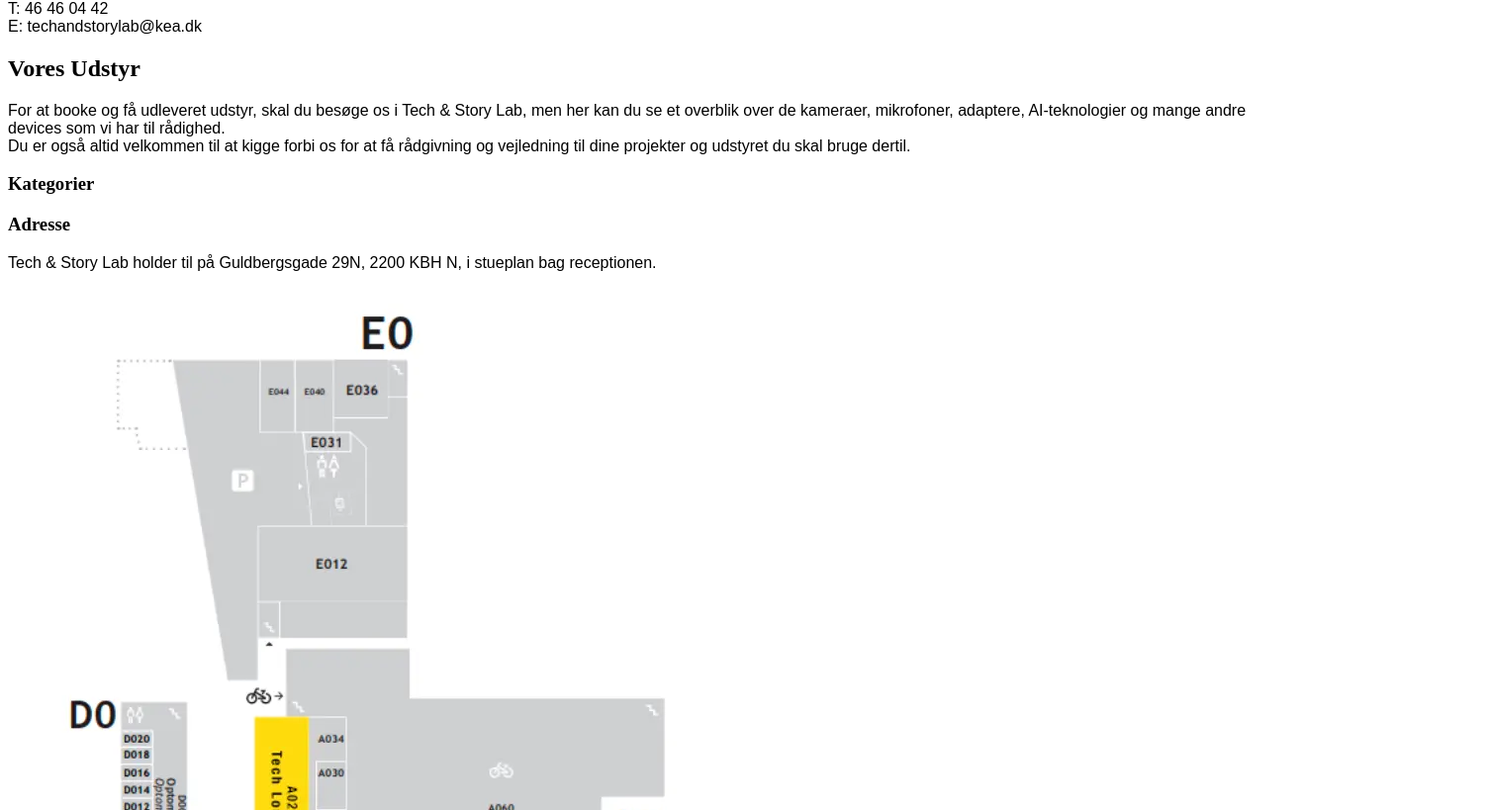
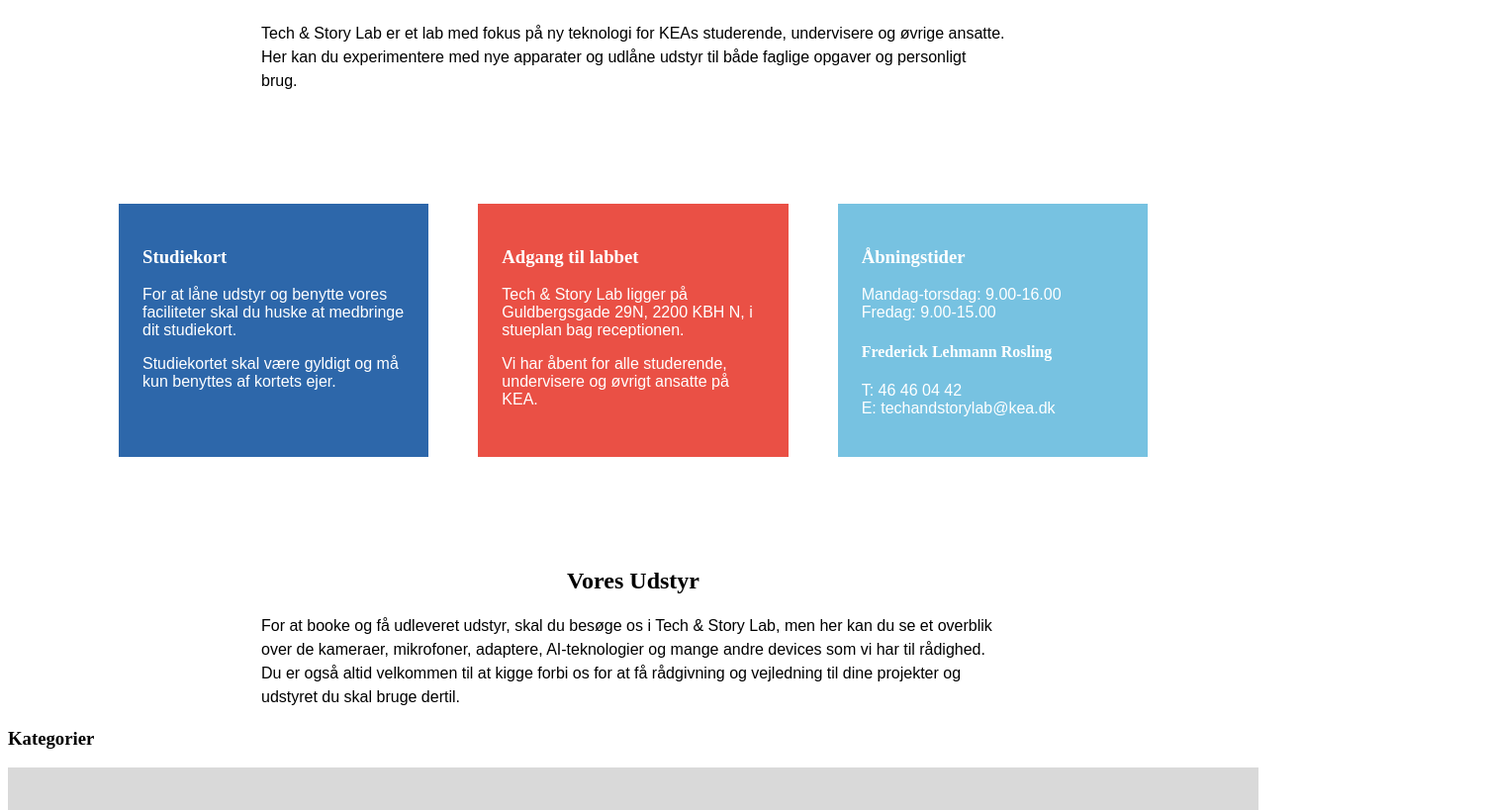
Before and after one commit to T-ST-8/T-ST-8, a plain HTML site: page index.html in a window 1280 px wide. Shown: the part 492-1311 px from the top of the page at 99% size, 1506 px wide, since content can reach past the window. Drawn offline with Linux system fonts and the light colour scheme; no server answers.

Commit message:
css index

```diff
--- a/index.html
+++ b/index.html
@@ -15,34 +15,38 @@
         search bar
     </header>
     <main>
-        <img src="" alt="">
+        <img src="imgs/header.webp" alt="">
         <h1>Tech & Story Lab</h1>
-        <p>Tech & Story Lab er et lab med fokus på ny teknologi for KEAs studerende, undervisere og øvrige ansatte.
+        <p class="tekst">Tech & Story Lab er et lab med fokus på ny teknologi for KEAs studerende, undervisere og øvrige
+            ansatte.
             Her kan du experimentere med nye apparater og udlåne udstyr til både faglige opgaver og personligt brug.
         </p>
         <div class="infobokse">
-            <div>
-                <h4>Studiekort</h4>
-                <p>For at låne udstyr og benytte vores faciliteter skal du huske at medbringe dit studiekort. <br>
+            <div class="studiekort">
+                <h3>Studiekort</h3>
+                <p>For at låne udstyr og benytte vores faciliteter skal du huske at medbringe dit studiekort. </p>
+                <p>
                     Studiekortet skal være gyldigt og må kun benyttes af kortets ejer.</p>
             </div>
-            <div>
-                <h4>Adgang til labbet</h4>
-                <p>Tech & Story Lab ligger på Guldbergsgade 29N, 2200 KBH N, i stueplan bag receptionen. <br>
+            <div class="adgang">
+                <h3>Adgang til labbet</h3>
+                <p>Tech & Story Lab ligger på Guldbergsgade 29N, 2200 KBH N, i stueplan bag receptionen. </p>
+                <p>
                     Vi har åbent for alle studerende, undervisere og øvrigt ansatte på KEA.</p>
             </div>
-            <div>
-                <h4>Åbningstider</h4>
+            <div class="abningstider">
+                <h3>Åbningstider</h3>
                 <p>Mandag-torsdag: 9.00-16.00 <br>
 
                     Fredag: 9.00-15.00</p>
-                <h5>Frederick Lehmann Rosling</h5>
+                <h4>Frederick Lehmann Rosling</h4>
                 <p>T: 46 46 04 42 <br>
                     E: techandstorylab@kea.dk</p>
             </div>
         </div>
         <h2>Vores Udstyr</h2>
-        <p>For at booke og få udleveret udstyr, skal du besøge os i Tech & Story Lab, men her kan du se et overblik over
+        <p class="tekst">For at booke og få udleveret udstyr, skal du besøge os i Tech & Story Lab, men her kan du se et
+            overblik over
             de
             kameraer, mikrofoner, adaptere, AI-teknologier og mange andre devices som vi har til rådighed. <br>
             Du er også altid velkommen til at kigge forbi os for at få rådgivning og vejledning til dine projekter og
@@ -51,13 +55,13 @@
         <h3>Kategorier</h3>
         <section class="kategori_grid">
             <template>
-                <h3></h3>
-                <img src="" alt="">
+                <h3>FOTO/VIDEO</h3>
+                <img src="imgs/frederick.webp" alt="">
                 <a href="produktliste.html">Se udstyr og ledighed</a>
             </template>
         </section>
         <section class="info">
-            <div>
+            <div class="adresse">
                 <h3>Adresse</h3>
                 <p>Tech & Story Lab holder til på Guldbergsgade 29N, 2200 KBH N, i stueplan bag receptionen.</p>
                 <img src="imgs/map.webp" alt="Kort over Tech & Story Labs lokation på KEA">
@@ -67,7 +71,7 @@
                 <img src="imgs/video.webp" alt="Preview of video">
             </div>
         </section>
-        <h3>Kontakt</h3>
+        <h2>Kontakt</h2>
         <div class="kontakt">
             <div>
                 <img src="imgs/frederick.webp" alt="Frederick Lehmann Rosling">
@@ -85,7 +89,7 @@
                 <img src="imgs/simon.webp" alt="Simon Benjamin Christensen">
                 <h4>Søren Benjamin Christensen</h4>
                 <p>Værkstedsansvarlig <br>
-                    E: makerlab@kea.dk/p>
+                    E: makerlab@kea.dk
             </div>
         </div>
 
--- a/style.css
+++ b/style.css
@@ -8,14 +8,18 @@ html {
   --mint: #85c1ad;
   --grøn: #89bc86;
   --lilla: #9d97c5;
+  --blå: #2d67aa;
 }
 
 h1 {
   font-family: var(--font);
+  margin: 5rem 16rem 2rem;
+  font-size: 4rem;
 }
 
 h2 {
   font-family: var(--font);
+  text-align: center;
 }
 h3 {
   font-family: var(--font);
@@ -64,3 +68,72 @@ header {
 }
 
 /* Index */
+.infobokse {
+  display: grid;
+  grid-template-columns: 1fr 1fr 1fr;
+  gap: 50px;
+  margin: 7rem;
+}
+.studiekort {
+  background-color: var(--blå);
+  color: white;
+  padding: 1.5rem;
+}
+
+.adgang {
+  background-color: var(--rød);
+  color: white;
+  padding: 1.5rem;
+}
+
+.abningstider {
+  background-color: var(--lyseblå);
+  color: white;
+  padding: 1.5rem;
+}
+img {
+  width: 100%;
+}
+
+.tekst {
+  margin: 0rem 16rem;
+  line-height: 150%;
+}
+
+.kategori_grid {
+  display: grid;
+  grid-template-columns: 1fr 1fr 1fr;
+}
+
+.info {
+  display: grid;
+  grid-template-columns: 1fr 1fr;
+  background-color: rgba(217, 217, 217, 1);
+  padding: 5rem;
+  gap: 1rem;
+}
+
+.adresse {
+  background-color: white;
+  padding: 2rem;
+  width: 400px;
+}
+
+.adresse img {
+  height: 444px;
+  width: 349px;
+}
+
+.kontakt {
+  display: grid;
+  grid-template-columns: 1fr 1fr 1fr;
+  text-align: center;
+  padding: 5rem;
+  gap: 3rem;
+}
+
+.kontakt img {
+  border-radius: 50%;
+  height: 200px;
+  width: 200px;
+}
```
Also changed, not shown: imgs/header.webp (added).
